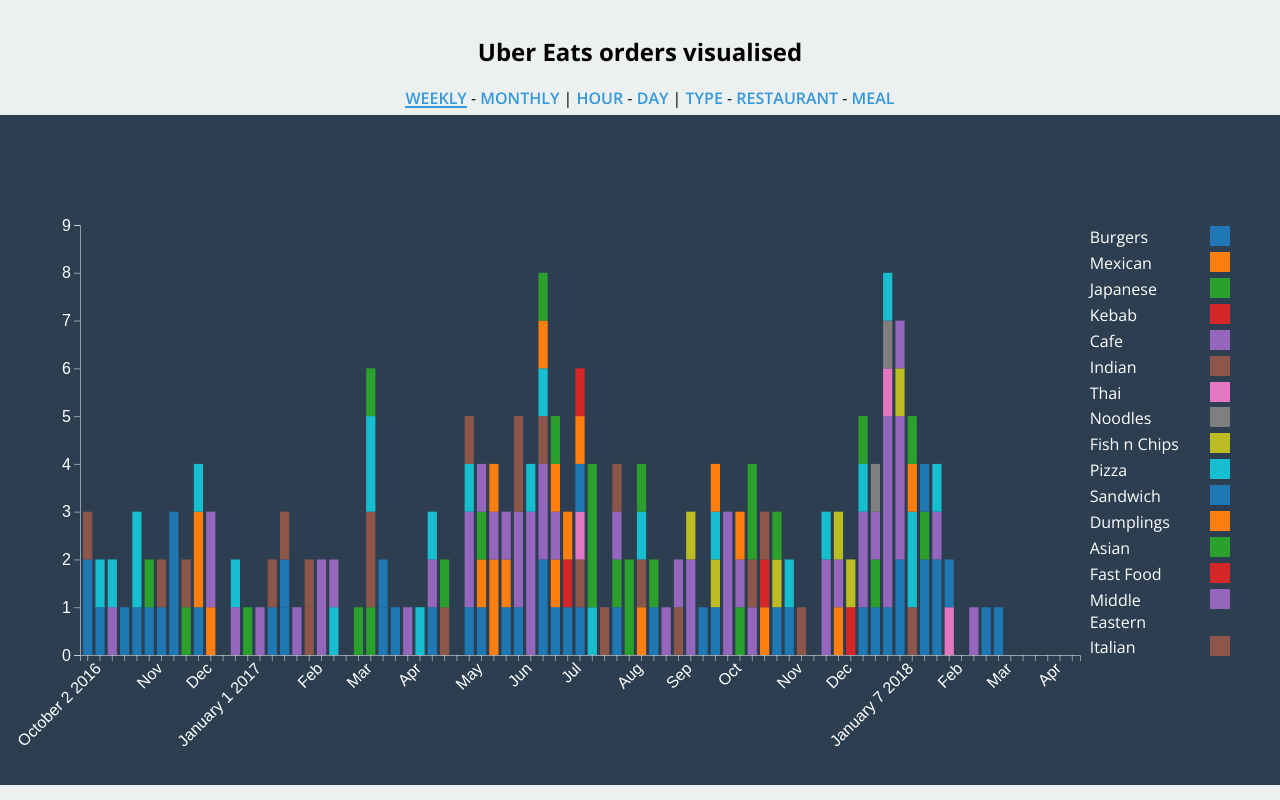
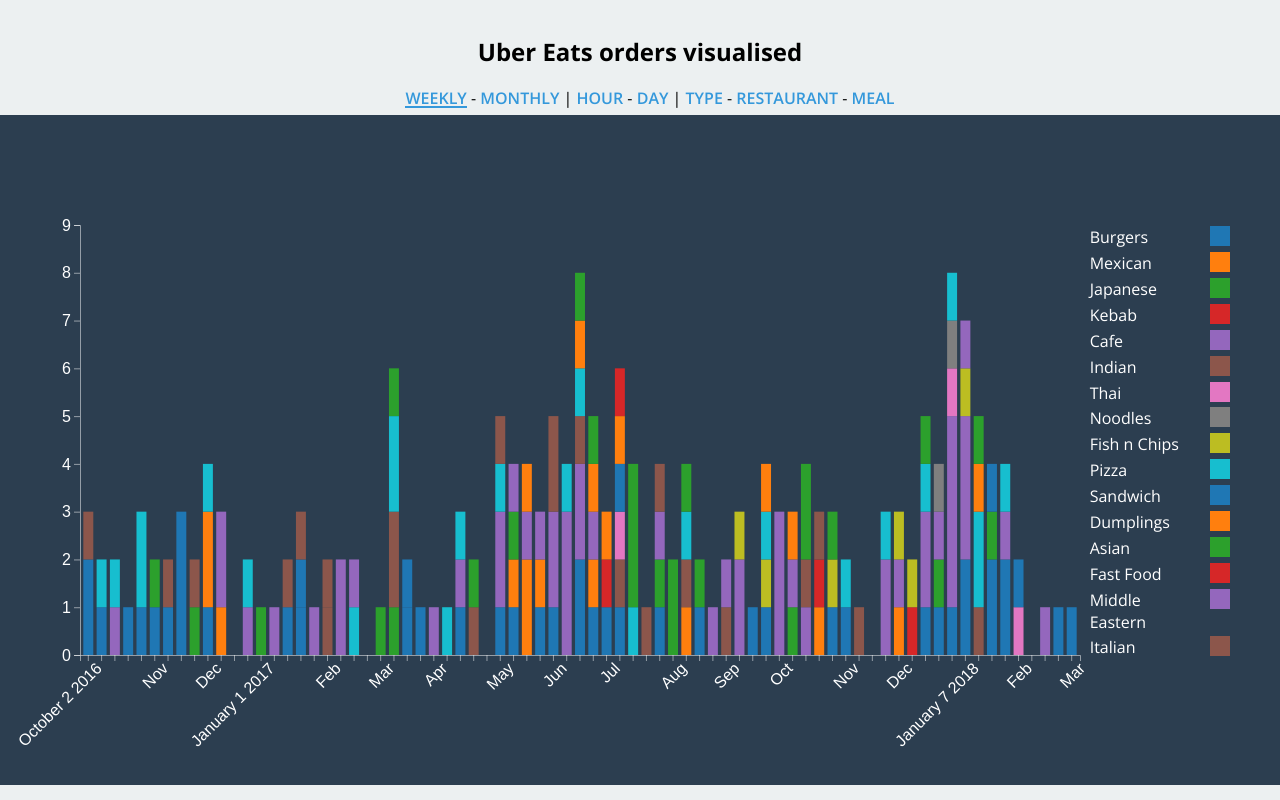
Before and after one commit to nathmack/uber-eats, a plain HTML site: page index.html in a window 1280 px wide. Shown: the top 800 px of the page. Drawn offline with nearby package versions, Linux system fonts and the light colour scheme.

Commit message:
updates weekly date range

```diff
--- a/index.html
+++ b/index.html
@@ -277,7 +277,8 @@
     }
 
     function buildDateRange() {
-      const now = Date.now()
+      // set last date in range
+      const now = new Date('03-5-2018').getTime()
       let date = getFirstWeekDay(data.orders.slice(-1)[0].completionStatus.completionTime).getTime()
       let dateRanges = {}
 
```
